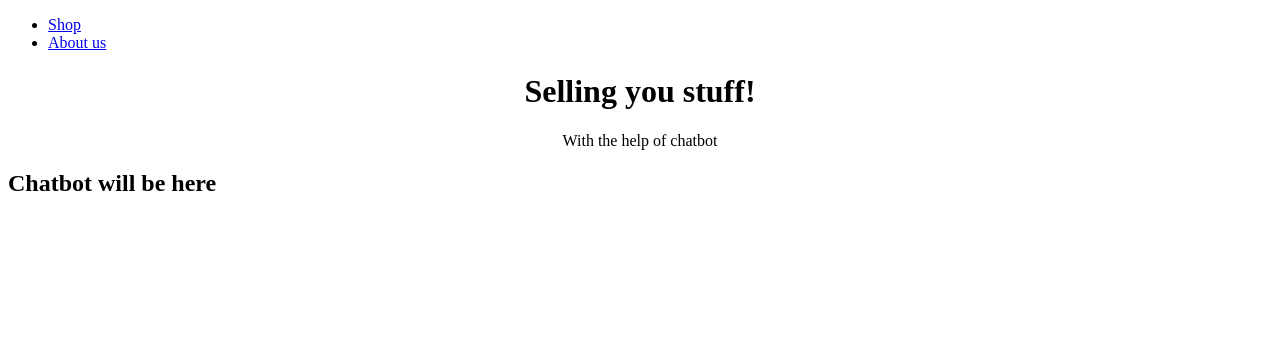
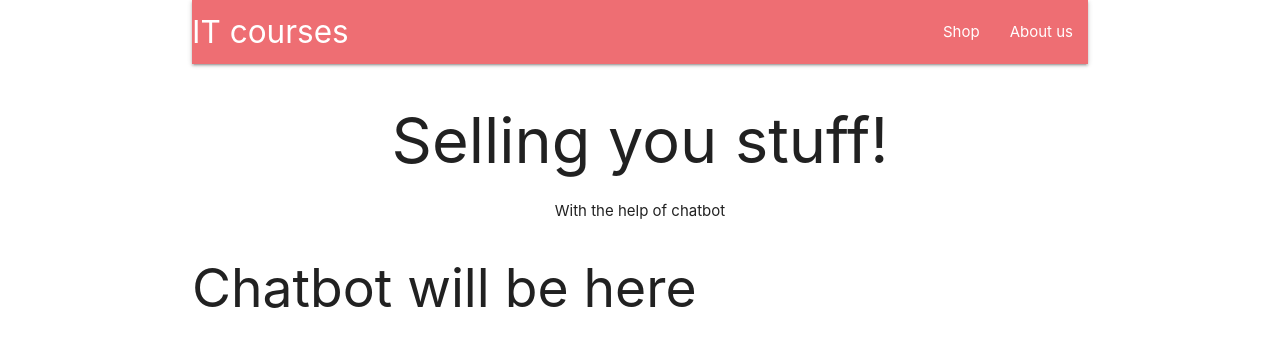
Before and after one commit to ad6190/Chatbot-for-Website-with-React, a React (Create React App) app in the folder client/: page / in a window 1280 px wide. Shown: the top 346 px of the page. Built offline with nearby package versions, Linux system fonts and the light colour scheme.

Commit message:
S5 - 007 - HTML & CSS with Materialize!

```diff
--- a/client/package.json
+++ b/client/package.json
@@ -8,6 +8,7 @@
     }
   },
   "dependencies": {
+    "materialize-css": "^1.0.0",
     "react": "^16.3.2",
     "react-dom": "^16.3.2",
     "react-scripts": "1.1.4",
--- a/client/src/components/App.js
+++ b/client/src/components/App.js
@@ -12,7 +12,7 @@
 
     render() {
         return (
-            <div>
+            <div className="container">
                 <BrowserRouter>
                     <div>
                         <Header />
--- a/client/src/components/Header.js
+++ b/client/src/components/Header.js
@@ -4,10 +4,13 @@
 const Header = () => {
     return (
         <nav>
-            <ul>
-                <li><Link to={'/shop'}>Shop</Link></li>
-                <li><Link to={'/about'}>About us</Link></li>
-            </ul>
+            <div className="nav-wrapper">
+                <Link to={'/'} className="brand-logo">IT courses</Link>
+                <ul id="nav-mobile" className="right hide-on-med-and-down">
+                    <li><Link to={'/shop'}>Shop</Link></li>
+                    <li><Link to={'/about'}>About us</Link></li>
+                </ul>
+            </div>
         </nav>
     );
 };
--- a/client/src/index.js
+++ b/client/src/index.js
@@ -1,3 +1,4 @@
+import 'materialize-css/dist/css/materialize.min.css';
 import React from 'react';
 import ReactDOM from 'react-dom';
 
```
